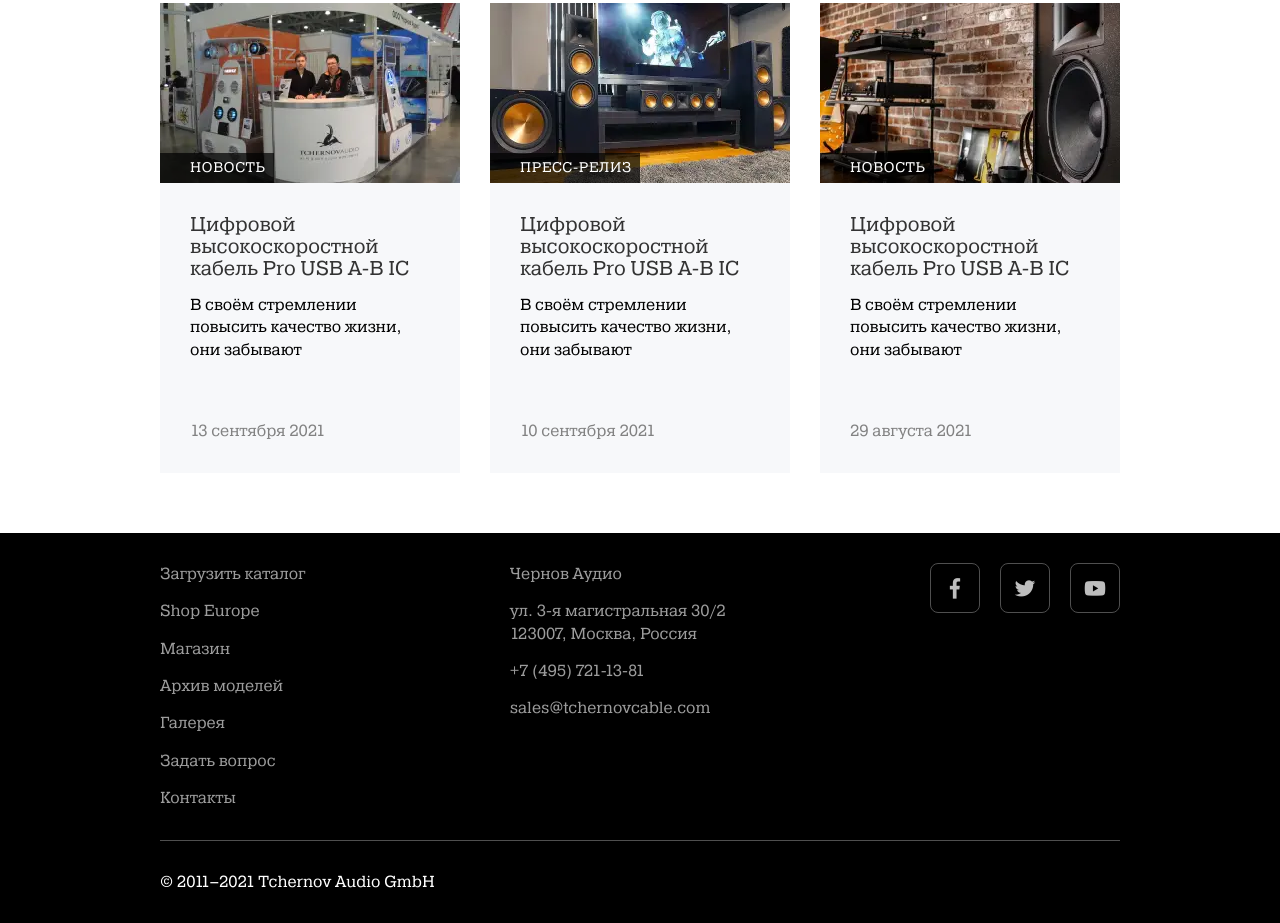
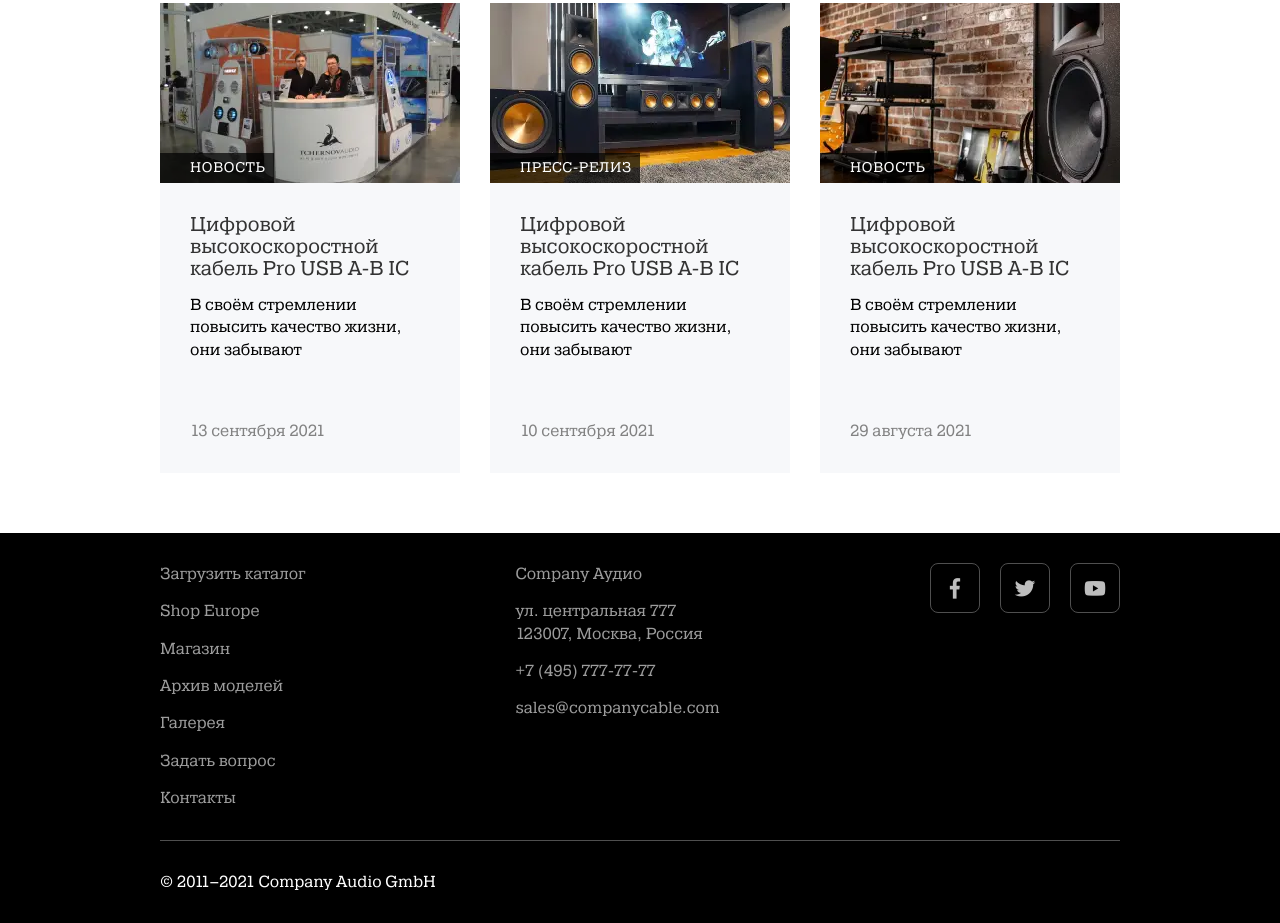
Before and after one commit to Daniil861/cable, a plain HTML site: page index.html in a window 1280 px wide. Shown: the part 3307-4230 px from the top of the page. Drawn offline with nearby package versions, Linux system fonts and the light colour scheme.

Commit message:
Update index.html

```diff
--- a/index.html
+++ b/index.html
@@ -545,17 +545,17 @@
 			<div class="footer__column">
 				<ul class="footer__list">
 					<li>
-						<a href="#" class="footer__link">Чернов Аудио</a>
+						<a href="#" class="footer__link">Company Аудио</a>
 					</li>
 					<li>
-						<p>ул. 3-я магистральная 30/2</p>
+						<p>ул. центральная 777</p>
 						<p>123007, Москва, Россия</p>
 					</li>
 					<li>
-						<a href="tel:+74957211381" class="footer__link">+7 (495) 721-13-81</a>
+						<a href="tel:+74957777777" class="footer__link">+7 (495) 777-77-77</a>
 					</li>
 					<li>
-						<a href="mailto:sales@tchernovcable.com" class="footer__link">sales@tchernovcable.com</a>
+						<a href="mailto:sales@tchernovcable.com" class="footer__link">sales@companycable.com</a>
 					</li>
 				</ul>
 			</div>
@@ -569,7 +569,7 @@
 		</div>
 		<div class="footer__bottom">
 			<p>
-				&copy;&nbsp;2011&ndash;2021 Tchernov Audio GmbH
+				&copy;&nbsp;2011&ndash;2021 Company Audio GmbH
 			</p>
 		</div>
 	</div>
```
